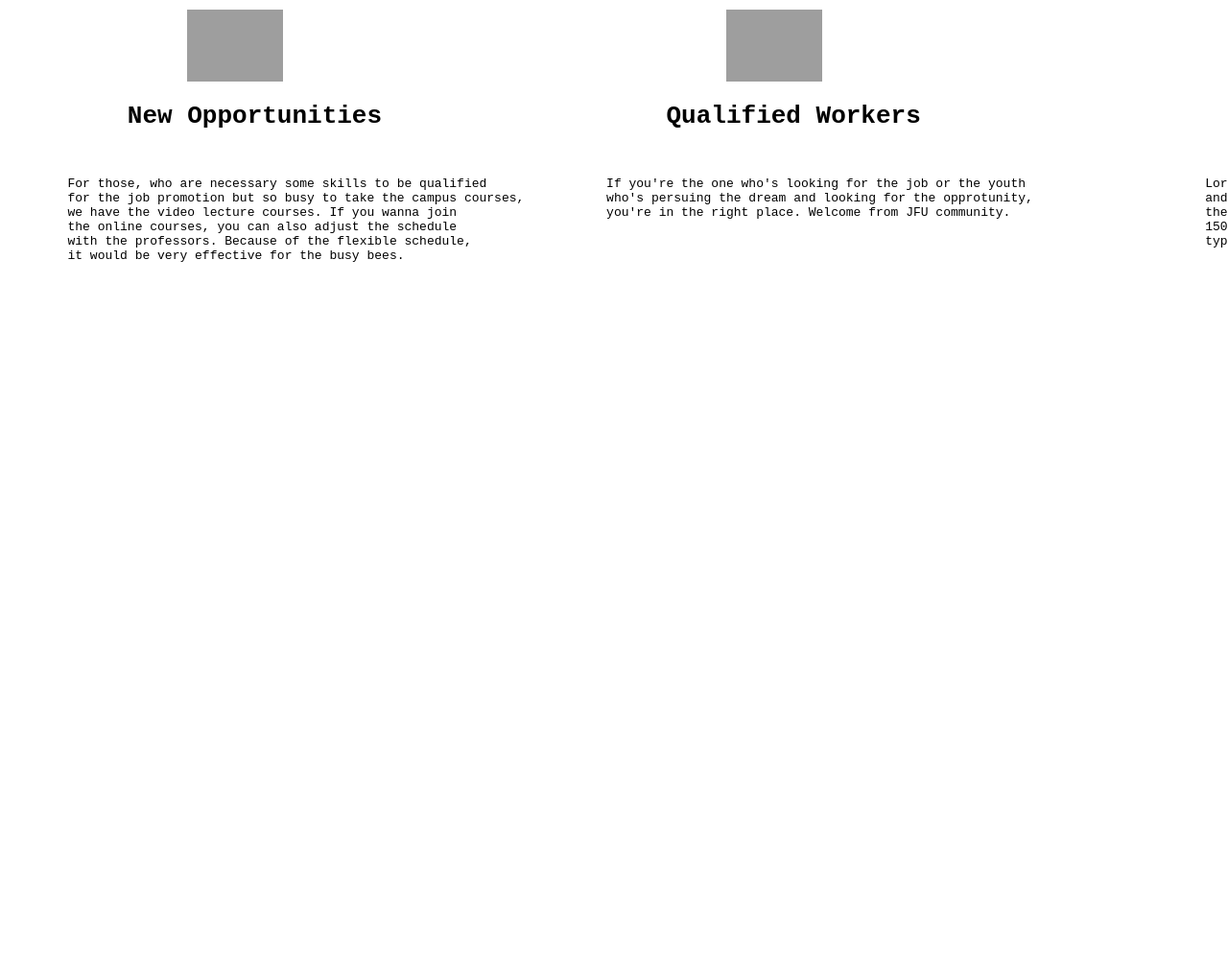
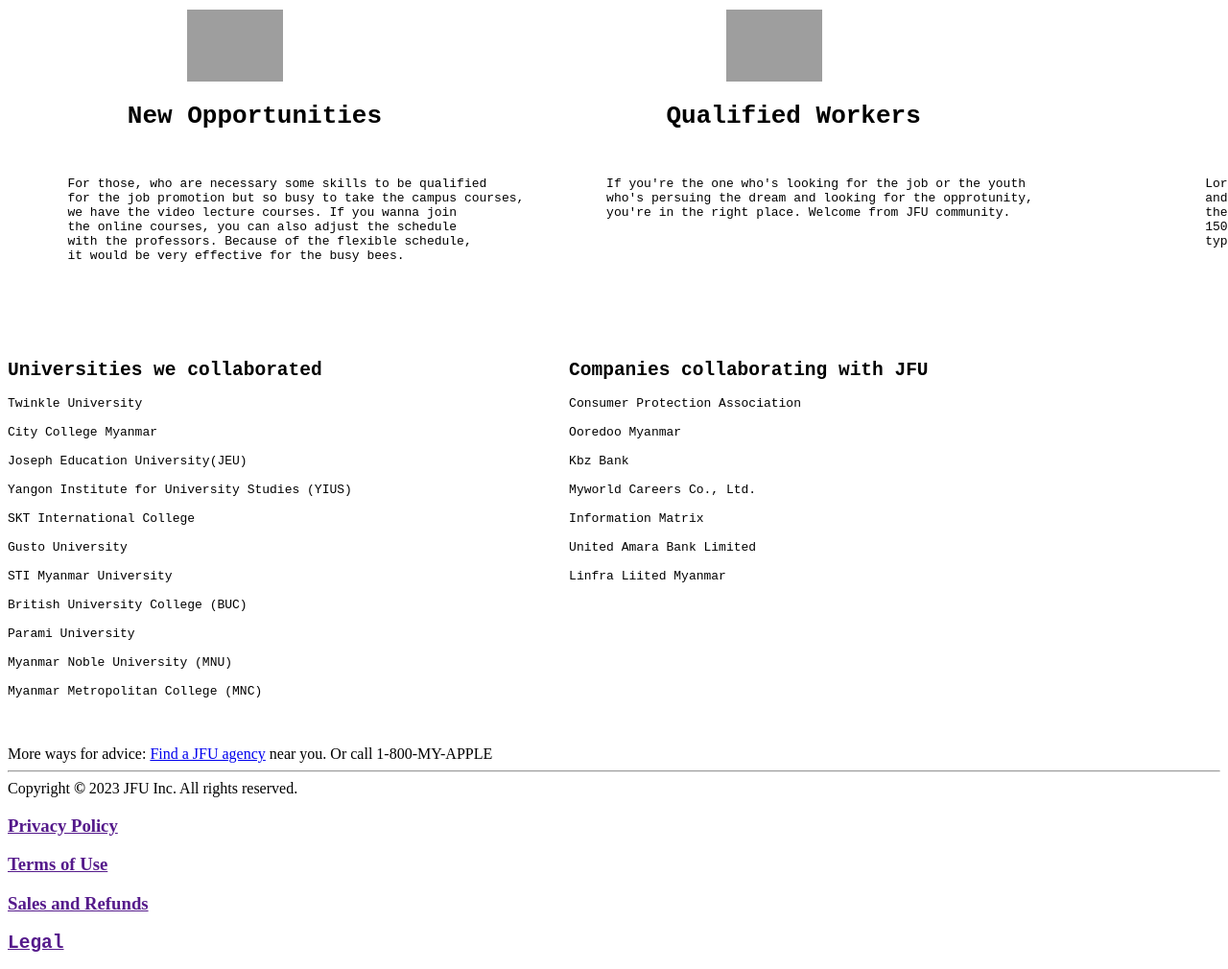
Before and after one commit to lerover/KyawAllenProject, a plain HTML site: page homepage.html in a window 1280 px wide. Shown: the part 1240-2250 px from the top of the page at 96% size. Before the commit the page ends 1527 px from the top, so only its background shows below. Drawn offline with Linux system fonts and the light colour scheme; grey boxes are pictures that could not be loaded.

Commit message:
add the footer part in home page

```diff
--- a/homepage.html
+++ b/homepage.html
@@ -17,7 +17,7 @@
 the qualified workers."</center></h1></pre>
 
 <br/><br/><br/><br/><br/><br/><br/>
-<pre>			<a href="https://joimyanmar.com/"><img src="https://cdn-icons-png.flaticon.com/128/5672/5672208.png" width="100px">								<img src=""><img src="https://cdn-icons-png.flaticon.com/128/6171/6171889.png">								<img src="https://cdn-icons-png.flaticon.com/128/6186/6186195.png" width="100px"></a></pre>
+<pre  id="Services">			<a href="https://joimyanmar.com/"><img src="https://cdn-icons-png.flaticon.com/128/5672/5672208.png" width="100px">								<img src=""><img src="https://cdn-icons-png.flaticon.com/128/6171/6171889.png">								<img src="https://cdn-icons-png.flaticon.com/128/6186/6186195.png" width="100px"></a></pre>
 
 
 
@@ -37,7 +37,7 @@
 
 
 
-<pre id='Services'><h1>	New Opportunities 		    Qualified Workers			     Companies Hiring
+<pre><h1>	New Opportunities 		    Qualified Workers			     Companies Hiring
 	 </h1></pre>
 
 
@@ -48,5 +48,42 @@
 	the online courses, you can also adjust the schedule 													1500s, when an unknown printer took a galley of
 	with the professors. Because of the flexible schedule, 													type and scrambled it to make a type specimen book.
 	it would be very effective for the busy bees.</p></pre>
+
+	<br/><br/><br/><br/>
+  <pre><h2>Universities we collaborated                      Companies collaborating with JFU</h2></pre>
+<pre>Twinkle University                                                         Consumer Protection Association
+
+City College Myanmar                                                       Ooredoo Myanmar
+
+Joseph Education University(JEU)                                           Kbz Bank
+
+Yangon Institute for University Studies (YIUS)                             Myworld Careers Co., Ltd.
+
+SKT International College                                                  Information Matrix
+
+Gusto University                                                           United Amara Bank Limited
+
+STI Myanmar University                                                     Linfra Liited Myanmar
+
+British University College (BUC)
+
+Parami University
+
+Myanmar Noble University (MNU)
+
+Myanmar Metropolitan College (MNC)
+</pre>
+
+<br/><br/>
+
+More ways for advice: <a href='https://www.google.com/maps/preview'>Find a JFU agency</a> near you. Or call 1-800-MY-APPLE
+<hr>
+
+Copyright<b> &#169 </b>  2023 JFU Inc. All rights reserved.
+<a href=''><h3>Privacy Policy</h3>
+<h3>Terms of Use</h3>
+  <h3>Sales and Refunds</h3></a>
+<pre><h2><a href=''>Legal</a>                                                                    </h2></pre>
+
 </body>
 </html>
```
